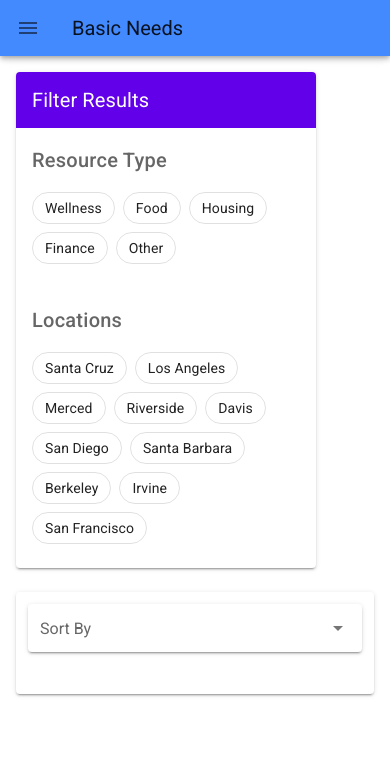
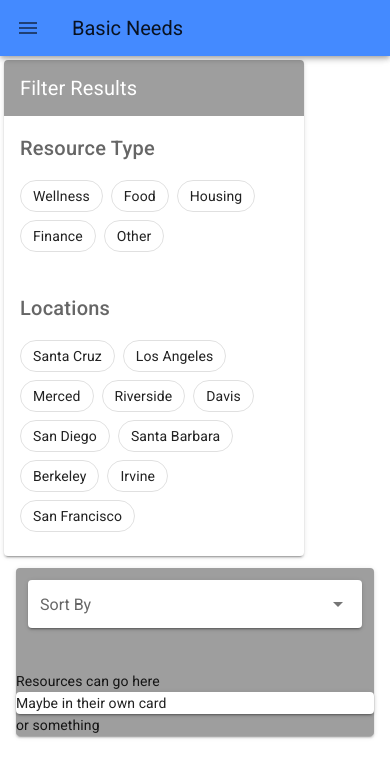
Before and after one commit to bbaltaxe/basicneeds, a Vue app in the folder client/: page /add in a window 390 px wide. Shown: the top 778 px of the page. Built offline with nearby package versions, Linux system fonts and the light colour scheme.

Commit message:
formatting on add page

```diff
--- a/client/src/App.vue
+++ b/client/src/App.vue
@@ -90,6 +90,9 @@
 
   export default {
     name:'App',
+    components:{
+
+    },
     data () {
       return {
         drawer: false,
@@ -110,9 +113,6 @@
         ],
       }
     },
-    components:{
-
-    },
     watch: {
       group () {
         this.drawer = false
--- a/client/src/components/Alert.vue
+++ b/client/src/components/Alert.vue
@@ -5,7 +5,7 @@
     type="error"
     color="red"
   >
-    {{msg}}
+    {{ msg }}
   </v-alert>
 </template>
 
--- a/client/src/components/ServiceFilter.vue
+++ b/client/src/components/ServiceFilter.vue
@@ -6,10 +6,9 @@
     >
       <v-toolbar
         flat
-      color="deep-purple accent-4"
+        color="grey accent-4"
         dark
       >
-
         <v-toolbar-title>Filter Results</v-toolbar-title>
       </v-toolbar>
 
--- a/client/src/views/Add.vue
+++ b/client/src/views/Add.vue
@@ -1,14 +1,16 @@
 <template>
   <v-card-text>
     <div class="container-fluid">
+
       <div class="row">
-        <div class="col-sm">
-          <ServiceFilter/>
+        <div class="col-xs">
+          <ServiceFilter />
         </div>
-      <div class="col-lg">
-
+        <div class="col">
           <v-card
-      class = "mr-auto">
+            color="grey"
+            class="mx-auto"
+          >
             <v-col
               class="d-flex"
               cols="12"
@@ -18,8 +20,19 @@
                 :items="sortby"
                 label="Sort By"
                 solo
-        ></v-select>
+              />
+
             </v-col>
+
+            Resources can go here
+            <v-card>
+            Maybe in their own card
+          </v-card>
+
+          or something
+
+
+
           </v-card>
         </div>
       </div>
--- a/client/src/views/Home.vue
+++ b/client/src/views/Home.vue
@@ -1,9 +1,8 @@
 
 <template>
-	<v-card-text>
-		<div class="home">
-			<app-HomePage></app-HomePage>
-
-		</div>
-	</v-card-text>
+  <v-card-text>
+    <div class="home">
+      <app-HomePage />
+    </div>
+  </v-card-text>
 </template>
--- a/client/src/views/Login.vue
+++ b/client/src/views/Login.vue
@@ -1,18 +1,20 @@
 
 <template>
-
-<v-container>
-    <alert v-if="showError" :msg=alertMessage></alert>
-   <v-text-field
+  <v-container>
+    <alert
+      v-if="showError"
+      :msg="alertMessage"
+    />
+    <v-text-field
       v-model="name"
       label="name"
       required
-    ></v-text-field>
-<v-text-field
+    />
+    <v-text-field
       v-model="password"
       label="password"
       required
-    ></v-text-field>
+    />
 
     <v-btn
       color="success"
@@ -21,16 +23,16 @@
     >
       Login
     </v-btn>
-
-</v-container>
-
-
+  </v-container>
 </template>
 
 <script>
 import axios from 'axios';
 import Alert from '../components/Alert.vue';
 export default {
+    components:{
+        alert: Alert,
+    },
 
     data() {
         return {
@@ -41,9 +43,6 @@ export default {
             showError: false,
             apiRoot: process.env.VUE_APP_API_ROOT,
         }
-    },
-    components:{
-        alert: Alert,
     },
     methods: {
             initForm(){
```
Also changed, not shown: client/src/views/Campus.vue (+1 -6 lines). Lines whose indentation alone changed are shown as unchanged.
